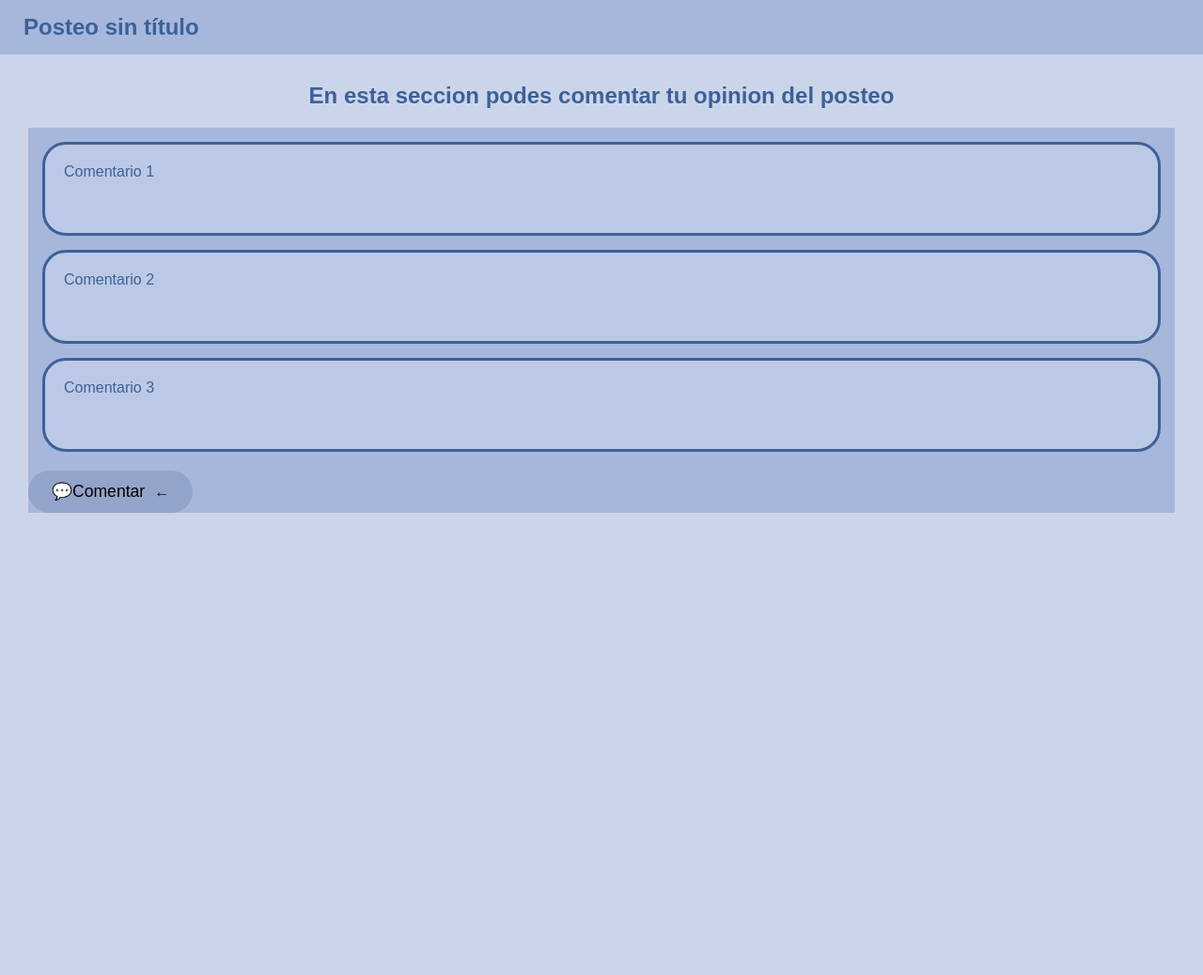
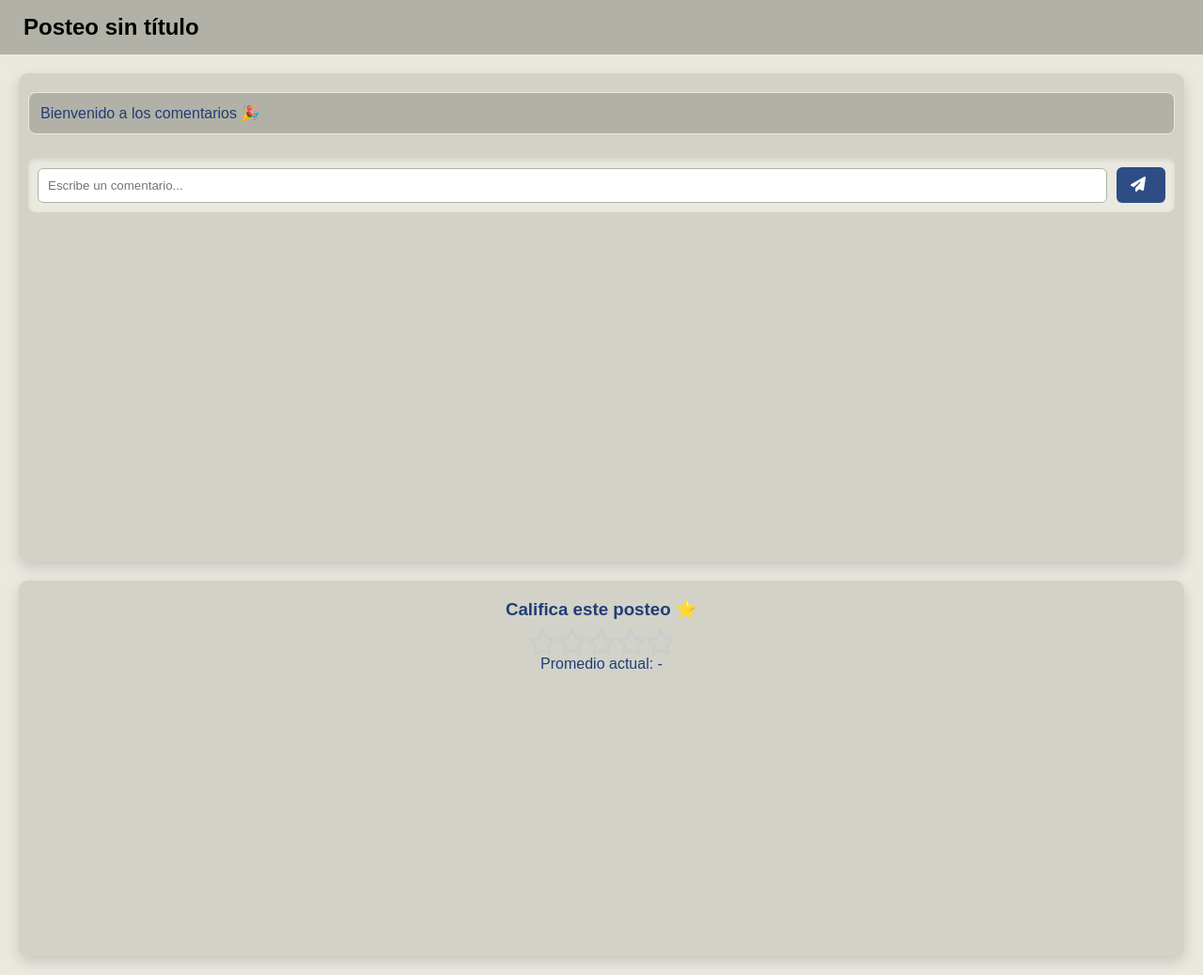
Before and after one commit to thiago280922/Lester-s-Corporation---Proyecto-Empresa-Tecnologia-Pintura, a Flask app: page /posteo in a window 1280 px wide. Shown: the whole page at 94% size. Before the commit the page ends 546 px from the top, so only its background shows below. Run offline with Flask 3, Linux system fonts and the light colour scheme.

Commit message:
Ultimas modificaciones

```diff
--- a/empresa_pintura/app.py
+++ b/empresa_pintura/app.py
@@ -3,6 +3,12 @@ import os
 import sqlite3
 from flask import Flask, render_template, request, redirect, url_for, flash, jsonify,session
 from datetime import datetime
+
+
+
+
+
+
 # =========================
 # CONFIG
 # =========================
--- a/empresa_pintura/static/css/chat.css
+++ b/empresa_pintura/static/css/chat.css
@@ -205,3 +205,39 @@ section {
     font-size: 14px;
     margin-top: 5px;
 }
+
+
+/* Sección calificación */
+.calificacion {
+  display: flex;
+  flex-direction: column;
+  align-items: center;
+  justify-content: flex-start;
+  height: 50vh;
+  padding: 20px;
+  overflow-y: auto;
+}
+
+.calificacion h3 {
+  margin-bottom: 10px;
+}
+
+
+.estrellas {
+  display: inline-flex;
+  flex-direction: row-reverse; /* Invertir dirección */
+}
+
+
+.estrellas i {
+  font-size: 28px;
+  color: #ccc;
+  cursor: pointer;
+  transition: color 0.3s;
+}
+
+/* hover correcto → ilumina actual y todas las anteriores */
+.estrellas i:hover,
+.estrellas i:hover ~ i {
+  color: gold;
+}
--- a/empresa_pintura/static/css/posteo.css
+++ b/empresa_pintura/static/css/posteo.css
@@ -10,7 +10,7 @@ body{
 }
 
 .top-bar, .top-left, .top-right{
-    color: #3D6197;
+    color: black;
 }
 
 h2{
@@ -36,7 +36,7 @@ main{
 }
 
 .top-bar{
-    background: #a6b7db;
+    background: #B1B1A7;
     display: flex;
     justify-content: space-between;
     align-items: center;
--- a/empresa_pintura/templates/posteo.html
+++ b/empresa_pintura/templates/posteo.html
@@ -6,48 +6,63 @@
 
   <link rel="stylesheet" href="{{ url_for('static', filename='css/posteo.css') }}">
   <link rel="stylesheet" href="{{ url_for('static', filename='css/general.css') }}">
+  <link rel="stylesheet" href="{{ url_for('static', filename='css/chat.css') }}">
+
   <link rel="icon" href="{{ url_for('static', filename='img/logo.ico') }}">
+  <link rel="stylesheet" href="https://cdnjs.cloudflare.com/ajax/libs/font-awesome/6.4.0/css/all.min.css">
 
-  <title>Posteo - informacion</title>
-
+  <title>Posteo - información</title>
 </head>
 <body>
 
   <header class="top-bar">
-
     <div class="top-left">
       <h1 class="title">Título</h1>
     </div>
-
     <div class="top-right">
-      <a  target="_blank" class="github-link">Link GitHub</a>
+      <a target="_blank" class="github-link">Link GitHub</a>
     </div>
-
   </header>
 
-  <main class="comments-section">
-    <h2>En esta seccion podes comentar tu opinion del posteo</h2>
-    <section class="info">
-        <div class="comment-box">Comentario 1</div>
-        <div class="comment-box">Comentario 2</div>
-        <div class="comment-box">Comentario 3</div>
-
-      <section class="comment-toggle">
-        <input type="checkbox" id="toggle-comment">
-        <label for="toggle-comment" class="comment-btn">💬Comentar</label>
-        <div class="comment-form-container">
-            <div class="comment-for-box">
-                <textarea placeholder="Escribe aqui tu comentario..."></textarea>
-                <button type="button">Enviar comentario</button>
-            </div>
+  <!-- Comentarios -->
+  <section class="general" id="chat-section">
+    <ul class="chat-contenedor" id="chat-mensajes">
+      <li class="posteo">Bienvenido a los comentarios 🎉</li>
+    </ul>
+    <div class="formulario-posteo">
+      <input type="text" id="input-mensaje" placeholder="Escribe un comentario..." />
+      <button id="btn-enviar"><i class="fa-solid fa-paper-plane"></i></button>
     </div>
   </section>
+
+  <!-- Calificación -->
+  <section class="calificacion" id="rating-section">
+    <h3>Califica este posteo ⭐</h3>
+    <div class="estrellas">
+      <i class="fa fa-star fa-regular" data-value="5"></i>
+      <i class="fa fa-star fa-regular" data-value="4"></i>
+      <i class="fa fa-star fa-regular" data-value="3"></i>
+      <i class="fa fa-star fa-regular" data-value="2"></i>
+      <i class="fa fa-star fa-regular" data-value="1"></i>
+    </div>
+    <p id="resultado-rating">Promedio actual: -</p>
+    <ul id="lista-rating"></ul>
   </section>
-  </main>
 
 <script>
+(function () {
+  const btnEnviar = document.getElementById("btn-enviar");
+  const inputMensaje = document.getElementById("input-mensaje");
+  const chatMensajes = document.getElementById("chat-mensajes");
+  const estrellas = document.querySelectorAll(".estrellas i");
+  const resultadoRating = document.getElementById("resultado-rating");
+  const listaRating = document.getElementById("lista-rating");
+
+  // Obtener información del posteo
+  const data = JSON.parse(localStorage.getItem("posteoDetalle")) || {};
+  const posteoKey = data.link || "default";
+
   document.addEventListener("DOMContentLoaded", () => {
-        const data = JSON.parse(localStorage.getItem("posteoDetalle")) || {};
     const titleEl = document.querySelector(".title");
     const linkEl = document.querySelector(".github-link");
 
@@ -58,9 +73,127 @@
     } else {
       linkEl.style.display = "none";
     }
+
+    renderComentarios();
+    renderCalificaciones();
   });
+
+  function generarAvatar(email) {
+    const letras = email.substring(0, 3).toUpperCase();
+    const colores = ["#FF6B6B", "#4ECDC4", "#45B7D1", "#FFA07A", "#98D8C8", "#6A5ACD"];
+    const color = colores[Math.floor(Math.random() * colores.length)];
+
+    const avatar = document.createElement("div");
+    avatar.classList.add("avatar");
+    avatar.style.backgroundColor = color;
+    avatar.textContent = letras;
+    return avatar;
+  }
+
+  // ===============================
+  // COMENTARIOS
+  // ===============================
+
+  let comentarios = JSON.parse(localStorage.getItem("comentarios_" + posteoKey)) || [];
+
+  function renderComentarios() {
+    chatMensajes.innerHTML = "";
+
+    if (comentarios.length === 0) {
+      const li = document.createElement("li");
+      li.classList.add("posteo");
+      li.textContent = "Bienvenido a los comentarios 🎉";
+      chatMensajes.appendChild(li);
+      return;
+    }
+
+    comentarios.forEach(com => {
+      const li = document.createElement("li");
+      li.classList.add("posteo");
+      li.style.display = "flex";
+      li.style.alignItems = "center";
+
+      const avatar = generarAvatar(com.email);
+      const span = document.createElement("span");
+      span.textContent = com.texto;
+
+      li.appendChild(avatar);
+      li.appendChild(span);
+      chatMensajes.appendChild(li);
+    });
+  }
+
+  function enviarMensaje() {
+    const mensaje = inputMensaje.value.trim();
+    if (!mensaje) return;
+
+    const email = localStorage.getItem("usuarioEmail") || "anon@demo.com";
+
+    comentarios.push({ email, texto: mensaje });
+    localStorage.setItem("comentarios_" + posteoKey, JSON.stringify(comentarios));
+
+    renderComentarios();
+    inputMensaje.value = "";
+  }
+
+  if (btnEnviar) btnEnviar.addEventListener("click", enviarMensaje);
+  if (inputMensaje) {
+    inputMensaje.addEventListener("keypress", (e) => {
+      if (e.key === "Enter") enviarMensaje();
+    });
+  }
+
+  // ===============================
+  // CALIFICACIONES
+  // ===============================
+
+  let calificaciones = JSON.parse(localStorage.getItem("calificaciones_" + posteoKey)) || [];
+
+  function renderCalificaciones() {
+    listaRating.innerHTML = "";
+
+    if (calificaciones.length === 0) {
+      resultadoRating.textContent = "Promedio actual: -";
+      estrellas.forEach(star => {
+        star.classList.remove("fa-solid");
+        star.classList.add("fa-regular");
+      });
+      return;
+    }
+
+    const suma = calificaciones.reduce((acc, val) => acc + val, 0);
+    const promedio = (suma / calificaciones.length).toFixed(1);
+    resultadoRating.textContent = `Promedio actual: ${promedio} ⭐`;
+
+    calificaciones.forEach((valor, idx) => {
+      const li = document.createElement("li");
+      li.textContent = `Usuario ${idx + 1}: ${valor} estrellas`;
+      listaRating.appendChild(li);
+    });
+
+    estrellas.forEach(star => {
+      const valor = parseInt(star.getAttribute("data-value"));
+      if (valor <= Math.round(promedio)) {
+        star.classList.add("fa-solid");
+        star.classList.remove("fa-regular");
+      } else {
+        star.classList.add("fa-regular");
+        star.classList.remove("fa-solid");
+      }
+    });
+  }
+
+  estrellas.forEach(star => {
+    star.addEventListener("click", () => {
+      const valor = parseInt(star.getAttribute("data-value"));
+      calificaciones.push(valor);
+      localStorage.setItem("calificaciones_" + posteoKey, JSON.stringify(calificaciones));
+      renderCalificaciones();
+    });
+  });
+
+})();
 </script>
-
 
 </body>
 </html>
```
Also changed, not shown: empresa_pintura/main.py (added, +40 -0 lines), empresa_pintura/rutas/chat.py (+104 -2 lines), empresa_pintura/templates/chat.html (+38 -22 lines), empresa_pintura/templates/posteos.html (+44 -30 lines). Lines whose indentation alone changed are shown as unchanged.
